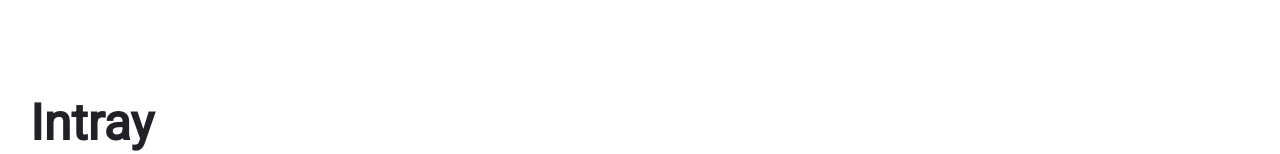
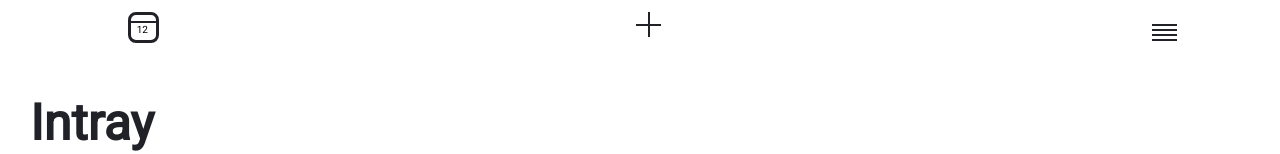
Before and after one commit to zamfir231/TodoApp, a React (Create React App) app: page / in a window 1280 px wide. Shown: the top 154 px of the page. Built offline with nearby package versions, Linux system fonts and the light colour scheme.

Commit message:
added navbar icons

```diff
--- a/src/components/HomePage/Tasks/Task.js
+++ b/src/components/HomePage/Tasks/Task.js
@@ -9,7 +9,7 @@ const Task = ({ text, done, description, onDelete }) => {
             <br/>
             <p className='task-description'>{description}</p>
             <FaTimes
-                class='deleteTaskButton'
+                className='deleteTaskButton'
                 style={{ color: '#212128', cursor: 'pointer' }}
             />
         </div>
--- a/src/components/HomePage/header/Header.js
+++ b/src/components/HomePage/header/Header.js
@@ -1,10 +1,11 @@
 import AddTaskButton from "./AddTaskButton"
-
+import Navbar from './navbar/Navbar'
 
 const Header = ({ onAddTask }) => {
     return (
         <header>
             <div className='header'>
+                <Navbar date='12' />
                 <div className='complete-header'>
                 </div>
                 <h1 className='header-title'>Intray</h1>
--- /dev/null
+++ b/src/components/HomePage/header/navbar/DayPageButton.js
@@ -0,0 +1,54 @@
+import React from 'react'
+
+const DayPageButton = ({date}) => {
+    return (
+        <span
+                name='dayButton'
+                style={{
+                        position: 'absolute',
+                        left: '10%',
+                        top: '5%',
+                        cursor: 'pointer',
+                        width: '25px',
+                        height: '25px',
+                }}
+            >
+                <span
+                    name='icon'
+                    style={{
+                        width: '25px',
+                        height: '25px',
+                        display: 'block',
+                        borderRadius: '8px',
+                        borderColor: 'red',
+                        border: 'solid #212128',
+                        borderWidth: '2px 2x',
+                }}>
+                    <span
+                        name='line'
+                        style={{
+                            position: 'absolute',
+                            width: '101%',
+                            height: '2px',
+                            display: 'block',
+                            backgroundColor: '#212128',
+                            top: '35%',
+                        }}
+                    />
+                    <span
+                        name='date-text'
+                        style={{
+                            fontSize: '10px',
+                            position: 'absolute',
+                            bottom: '10%',
+                            left: '35%',
+                        }}
+                    >
+                        {date}
+                    </span>
+                </span>
+                </span>
+    )
+}
+
+export default DayPageButton
--- /dev/null
+++ b/src/components/HomePage/header/navbar/Navbar.js
@@ -0,0 +1,16 @@
+import React from 'react'
+import SettingsButton from './SettingsButton'
+import PlusButton from './PlusButton'
+import DayPageButton from './DayPageButton'
+
+const Navbar = ({ date }) => {
+    return (
+        <nav>
+            <DayPageButton date={date} />
+            <PlusButton />
+            <SettingsButton lines={4} />
+        </nav>
+    )
+}
+
+export default Navbar
--- /dev/null
+++ b/src/components/HomePage/header/navbar/PlusButton.js
@@ -0,0 +1,43 @@
+import React from 'react'
+
+const PlusButton = () => {
+    return (
+        <span
+                name='addButton'
+                style={{
+                        position: 'absolute',
+                        left: '49.5%',
+                        top: '10%',
+                        cursor: 'pointer',
+                        width: '25px',
+                        height: '12px',
+                }}
+            >
+                <span
+                    name='horizontal-line'
+                    style={{
+                        position: 'absolute',
+                        left: '10%',
+                        display: 'block',
+                        width: '25px',
+                        height: '2px',
+                        backgroundColor: '#212128'
+                    }}
+                ></span>
+                <span
+                    name='vertical-line'
+                    style={{
+                        position: 'absolute',
+                        marginLeft: '14px',
+                        marginTop: '-12px',
+                        display: 'block',
+                        width: '2px',
+                        height: '25px',
+                        backgroundColor: '#212128'
+                    }}
+                ></span>
+            </span>
+    )
+}
+
+export default PlusButton
--- /dev/null
+++ b/src/components/HomePage/header/navbar/SettingsButton.js
@@ -0,0 +1,29 @@
+import React from 'react'
+
+const SettingsButton = ({ lines }) => {
+    return (
+        <span
+            name='settings-btn'
+            style={{
+                position: 'absolute',
+                top: '10%',
+                left: '90%',
+            }}
+        >
+            {[...Array(lines)].map((value, index) => (
+                <span
+                    key={index}
+                    style={{
+                        display: 'block',
+                        width: '25px',
+                        height: '2px',
+                        marginBottom: '3px',
+                        backgroundColor: '#212128'
+                    }}
+                />
+            ))}
+        </span>
+    )
+}
+
+export default SettingsButton
--- a/src/index.css
+++ b/src/index.css
@@ -35,7 +35,8 @@ body {
 
 .header-title {
   font-size: 50px;
-  position: relative;
+  position: absolute;
+  left: 0%;
   color: #212128;
   top: 25%;
   margin-left: 30px;
```
Also changed, not shown: src/components/HomePage/header/Navbar.js (deleted, +0 -40 lines).
